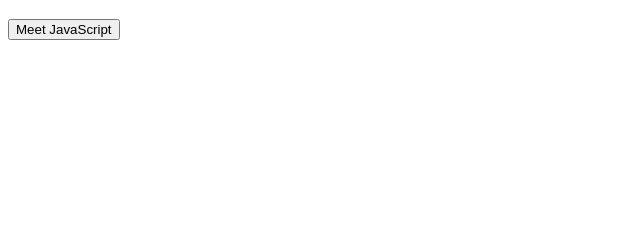
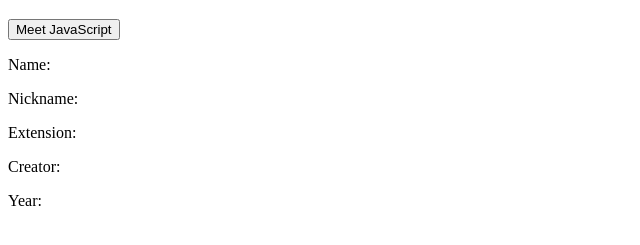
Before and after one commit to EnglewoodCodes/intro-javascript, a plain HTML site: page index.html in a window 1280 px wide. Shown: the part 61-306 px from the top of the page, without its empty margins (0-640 px from the left). Drawn offline with Linux system fonts and the light colour scheme.

Commit message:
Update index.html
created HTML for profile

```diff
--- a/index.html
+++ b/index.html
@@ -20,6 +20,12 @@
 
     <button type="button">Meet JavaScript</button>
 
+    <p>Name: <span id="name"></span></p>
+    <p>Nickname: <span id="nickname"></span></p>
+    <p>Extension: <span id="extension"></span></p>
+    <p>Creator: <span id="creator"></span></p>
+    <p>Year: <span id="year"></span></p>
+
   </body>
 
 </html>
```
